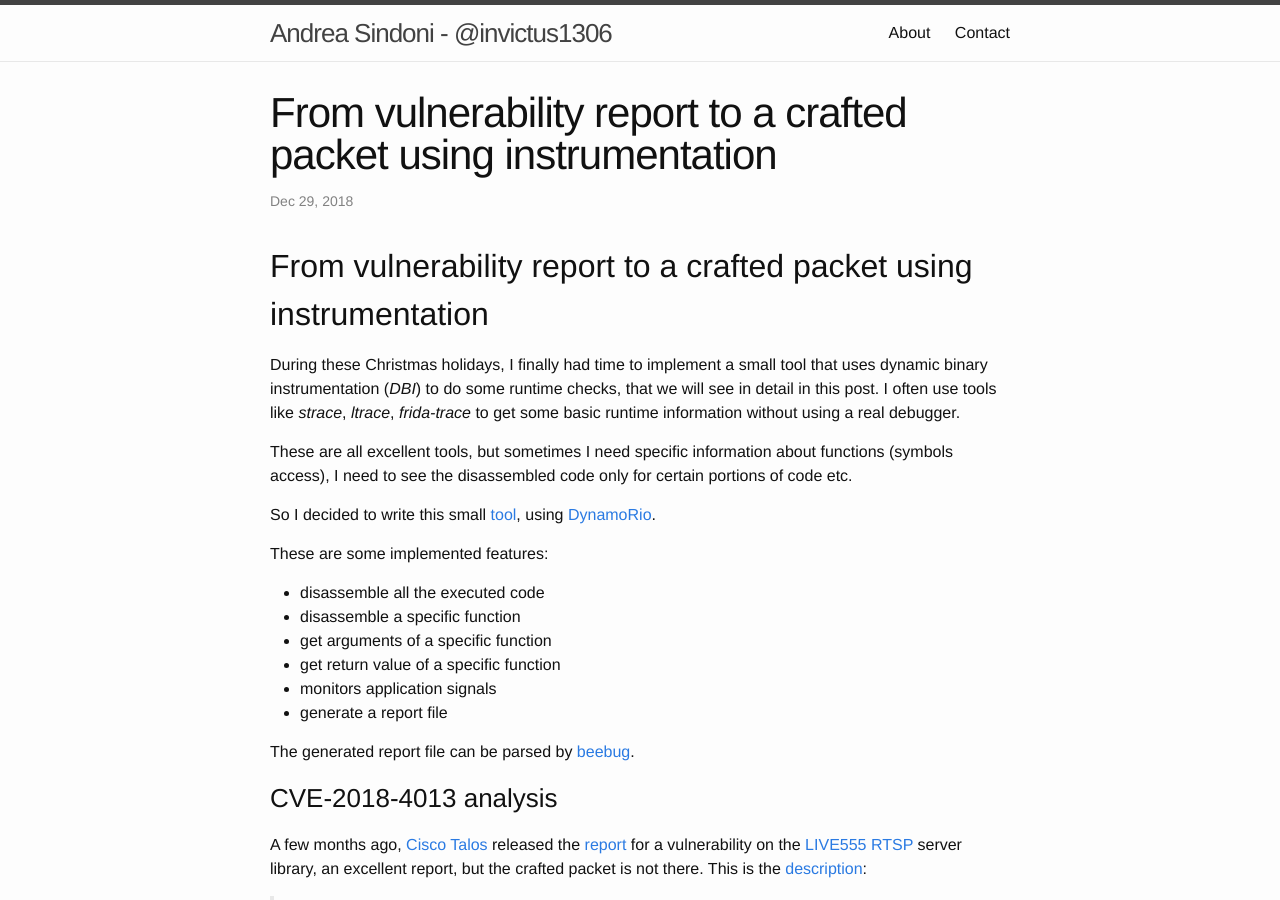
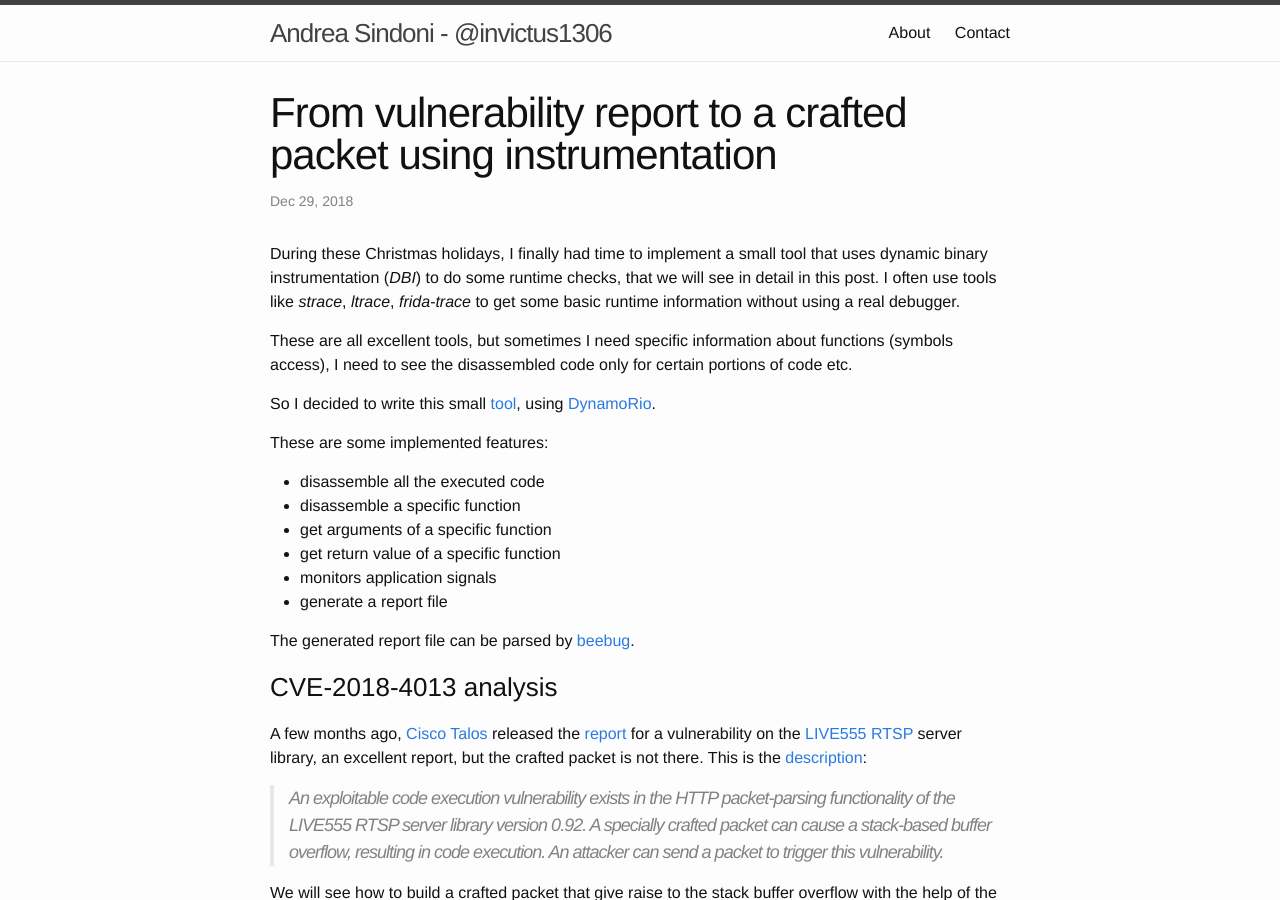
Before and after one commit to invictus1306/invictus1306.github.io, a Jekyll site: the page built from _posts/2018-12-29-functrace.markdown, in a window 1280 px wide and 900 px high. Built offline with Jekyll 4.4.1, drawn with Linux system fonts in a browser that asks for light colours.

Commit message:
Update 2018-12-29-functrace.markdown

````diff
--- a/_posts/2018-12-29-functrace.markdown
+++ b/_posts/2018-12-29-functrace.markdown
@@ -4,8 +4,6 @@ title:  "From vulnerability report to a crafted packet using instrumentation"
 date:   2018-12-29 14:29:22 +0100
 categories: vulnerabilitis
 ---
-## From vulnerability report to a crafted packet using instrumentation
-
 During these Christmas holidays, I finally had time to implement a small tool that uses dynamic binary instrumentation (*DBI*) to do some runtime checks, that we will see in detail in this post.
 I often use tools like *strace*, *ltrace*, *frida-trace* to get some basic runtime information without using a real debugger.
 
@@ -122,7 +120,7 @@ $ drrun -c libfunctrace.so -report_file report3 -disas_func RTSPServer::RTSPClie
 the [report3](https://github.com/invictus1306/invictus1306.github.io/blob/master/res/functrace/report3) file contains all the information that we need:
 
 ```shell
-[ARG] Arg 0: 0x6a6900`
+[ARG] Arg 0: 0x6a6900
 [ARG] Arg 1: 0x7ffd0cc73430
 [ARG] Arg 2: 0xc8
 [ARG] Arg 3: 0x7ffd0cc735d0
````
